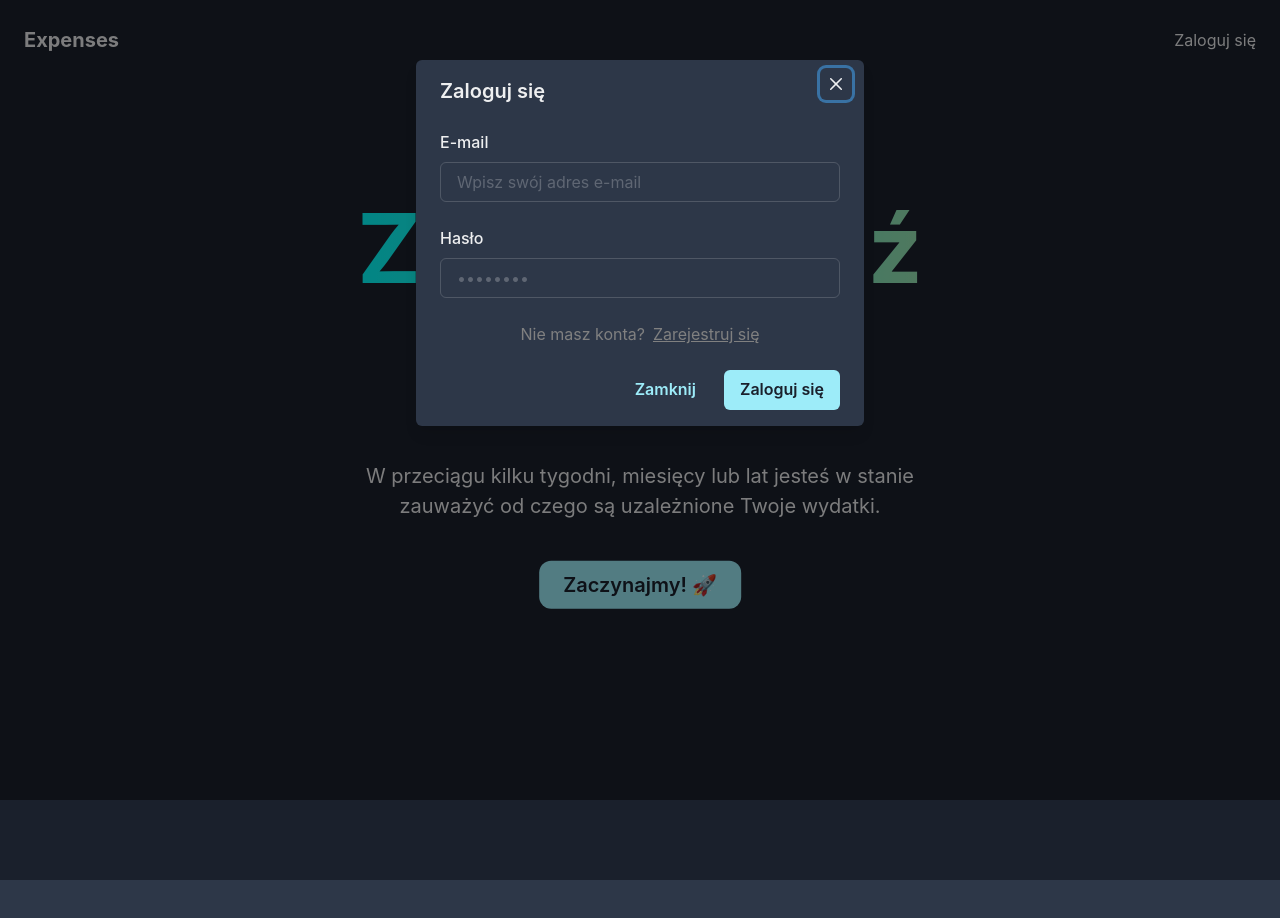
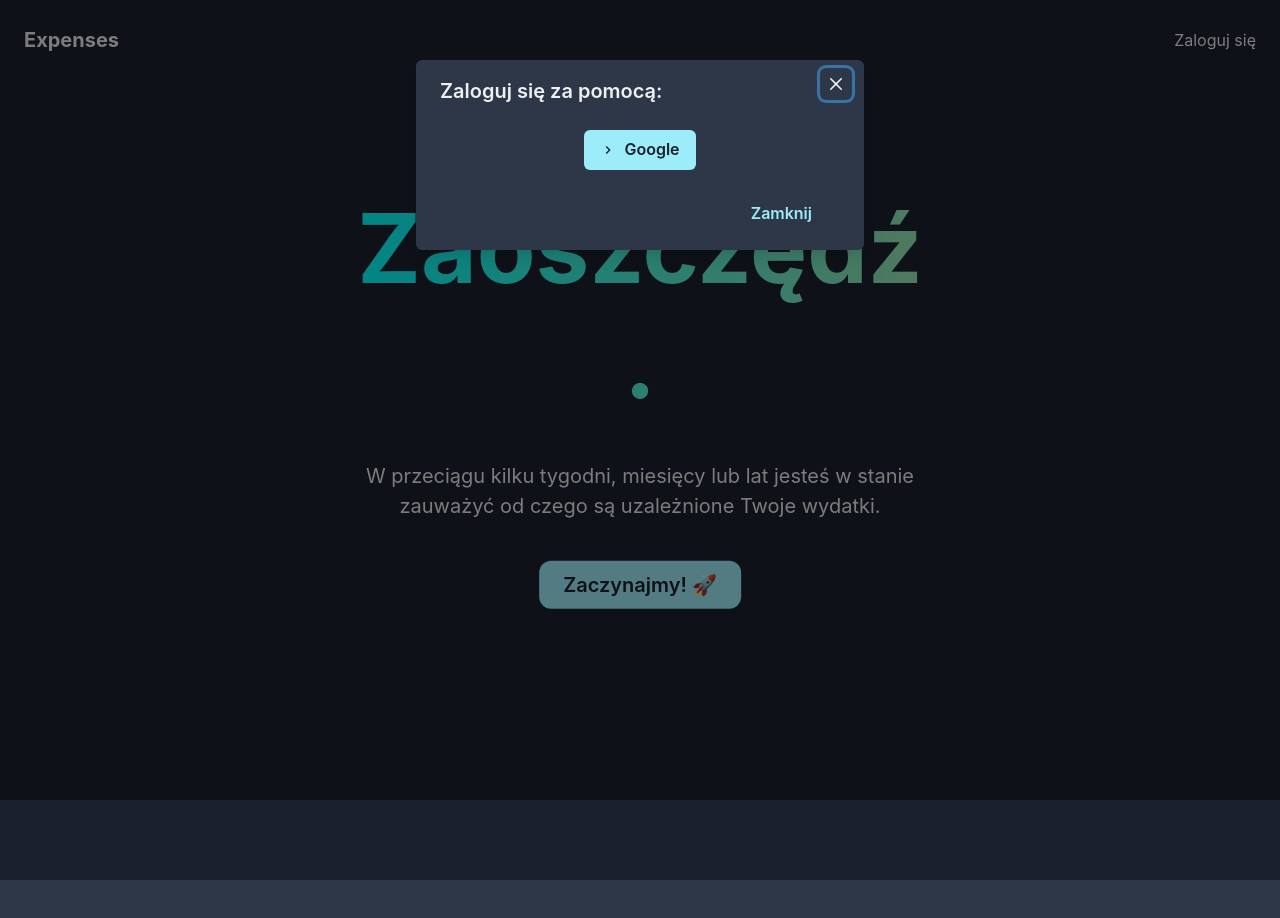
Before and after one commit to sebastianhaber/expenses, a React (Create React App) app: page / in a window 1280 px wide. Both pictures are taken after a click on the element "Zaloguj się". Shown: the top 918 px of the page. Built offline with nearby package versions, Linux system fonts and the light colour scheme.

Commit message:
Replaced login form with GoogleAuth, added database from Firebase

```diff
--- a/package.json
+++ b/package.json
@@ -12,6 +12,7 @@
     "@testing-library/react": "^11.1.0",
     "@testing-library/user-event": "^12.1.10",
     "aos": "^2.3.4",
+    "firebase": "^9.0.1",
     "framer-motion": "^4.1.17",
     "react": "^17.0.2",
     "react-dom": "^17.0.2",
--- a/src/components/addExpense/AddExpense.js
+++ b/src/components/addExpense/AddExpense.js
@@ -12,21 +12,22 @@ import {
   RadioGroup,
   Stack,
   Radio,
-  Text,
   NumberInput,
   NumberInputField,
   NumberInputStepper,
   NumberIncrementStepper,
   NumberDecrementStepper,
-  Flex,
   Select,
   FormControl,
   FormLabel,
+  useToast,
 } from "@chakra-ui/react"
 import React, { useContext, useState } from 'react'
 import { EXPENSES_CONTEXT } from "../../App"
 import { useForm } from 'react-hook-form'
 import { useEffect } from "react"
+import { db } from "../../firebase"
+import firebase from '@firebase/app-compat'
 
 const StyledFormLabel = (props) => {
     const { children } = props;
@@ -48,11 +49,38 @@ const FORM_INIT_VALUES = {
 
 export default function AddExpense({isOpen, onClose, btnRef}) {
     const context = useContext(EXPENSES_CONTEXT)
-    const { register, handleSubmit, reset, formState: {isSubmitSuccessful} } = useForm({defaultValues: FORM_INIT_VALUES});
+    const { register, handleSubmit, reset, getValues ,formState: {isSubmitSuccessful} } = useForm({defaultValues: FORM_INIT_VALUES});
     const [isTypeSelected, setSelectedType] = useState(null);
+    const toast = useToast();
+    const [isLoading, setLoading] = useState(false);
 
-    const onSubmit = (data) => {
-        console.log(data);
+    const onSubmit = async () => {
+        setLoading(true);
+        try {
+            const valuesWithTimestamp = {
+                ...getValues(),
+                timestamp: firebase.firestore.FieldValue.serverTimestamp()
+            }
+            await db.collection('expenses')
+                .doc(context.user.email).collection('activities').add(valuesWithTimestamp);
+
+            toast({
+                title: `💲 Dodano aktywność!`,
+                description: '',
+                status: 'success',
+                duration: 9000,
+                isClosable: true,
+            })
+        } catch (error) {
+            toast({
+                title: `😶 Coś poszło nie tak...`,
+                description: 'Nie możemy zapisać Twojej aktywności. Spróbuj ponownie.',
+                status: 'error',
+                duration: 9000,
+                isClosable: true,
+            })
+        }
+        setLoading(false);
         onClose();
     }
     const handleSetType = (data) => {
@@ -121,14 +149,14 @@ export default function AddExpense({isOpen, onClose, btnRef}) {
                                         placeholder='Wybierz kategorię'
                                         defaultValue='null'
                                         {...register('category')}>
-                                        <option value="food_drinks">Jedzenie i napoje</option>
-                                        <option value="shopping">Zakupy</option>
-                                        <option value="home">Dom i mieszkanie</option>
-                                        <option value="transport">Transport</option>
-                                        <option value="car">Samochód</option>
-                                        <option value="life">Życie i rozrywka</option>
-                                        <option value="finances">Nakłady finansowe</option>
-                                        <option value="investitions">Inwestycje</option>
+                                        <option value="Jedzenie i napoje">Jedzenie i napoje</option>
+                                        <option value="Zakupy">Zakupy</option>
+                                        <option value="Dom i mieszkanie">Dom i mieszkanie</option>
+                                        <option value="Transport">Transport</option>
+                                        <option value="Samochód">Samochód</option>
+                                        <option value="Życie i rozrywka">Życie i rozrywka</option>
+                                        <option value="Nakłady finansowe">Nakłady finansowe</option>
+                                        <option value="Inwestycje">Inwestycje</option>
                                     </Select>
                                 </FormControl>
                             </Box>
@@ -149,6 +177,7 @@ export default function AddExpense({isOpen, onClose, btnRef}) {
                     <Button
                         type='submit'
                         onClick={handleSubmit(onSubmit)}
+                        isLoading={isLoading}
                         colorScheme={context.colorScheme}>Zapisz</Button>
                 </DrawerFooter>
             </DrawerContent>
--- a/src/components/loginModal/Login.js
+++ b/src/components/loginModal/Login.js
@@ -1,145 +1,53 @@
 import {
-    Button, Center, FormControl, FormHelperText, FormLabel, Input, Modal, ModalBody, ModalCloseButton,
+    Button, Flex, Modal, ModalBody, ModalCloseButton,
     ModalContent, ModalFooter, ModalHeader, ModalOverlay, Text, useToast
-
 } from '@chakra-ui/react'
-import React, { useState } from 'react'
+import React from 'react'
 import { useContext } from 'react';
-import { useForm } from 'react-hook-form';
-import { useHistory } from 'react-router-dom';
 import { EXPENSES_CONTEXT } from '../../App';
 
-const CustomInput = (props) => {
-    const { id, type = 'text', label, placeholder, helperText, register } = props;
-    return (
-        <FormControl id={id} mb='6'>
-            <FormLabel>{ label }</FormLabel>
-            <Input type={type} placeholder={placeholder} {...register(id)} />
-            <FormHelperText>{ helperText }</FormHelperText>
-        </FormControl>
-    )
-}
-
-const LOGIN_INIT = {
-    name: '',
-    email: '',
-    password: '',
-    password_repeat: '',
-}
+import { getAuth, GoogleAuthProvider, signInWithPopup } from "firebase/auth";
+import { AtSignIcon, ChevronRightIcon } from '@chakra-ui/icons';
+import { db } from '../../firebase';
+import { useState } from 'react';
 
 export default function Login({ isOpen, onClose }) {
-    const [step, setStep] = useState('login');
-    let history = useHistory();
     const context = useContext(EXPENSES_CONTEXT)
-    const { register, handleSubmit, reset, getValues, formState: {isSubmitSuccessful} } = useForm({defaultValues: LOGIN_INIT});
     const toast = useToast();
+    const [isLoading, setLoading] = useState(false);
 
-    const toggleStep = () => {
-        if (step === 'login') setStep('register');
-        else setStep('login');
-        reset({
-            ...getValues(),
-            password: '',
-            password_repeat: ''
-        })
-    }
+    const provider = new GoogleAuthProvider();
+    const auth = getAuth();
 
-    const onSubmit = (data) => {
+    const showGoogleSignInButton = () => {
+        setLoading(true);
+        signInWithPopup(auth, provider)
+            .then((result) => {
+                // This gives you a Google Access Token. You can use it to access Google APIs.
+                const credential = GoogleAuthProvider.credentialFromResult(result);
+                const token = credential.accessToken;
+                const user = result.user;
 
-        const values = getValues();
-        const renderToast = (description, type) => {
-            toast({
-                title: "Coś poszło nie tak...",
-                description: description,
-                status: type,
-                duration: 9000,
-                isClosable: true,
-            })
-        }
+                db.collection('expenses').doc(user.email).set({
+                    email: user.email,
+                    displayName: user.displayName
+                })
 
-        if (step === 'register') {
-            if (values.name.trim() === '' || values.email.trim() === '' || values.password.trim() === '') {
-                renderToast('Wypełnij wszystkie pola.', 'error');
-                return;
-            }
-            if (values.password === values.password_repeat) {
-                if (values.password.indexOf(' ') > 0) {
-                    renderToast('Hasło nie może zawierać znaków Spacji.', 'error');
-                    return;
-                }
-                console.log('register', data);
-            } else {
-                renderToast('Wygląda na to, że hasła nie są takie same.', 'error');
-                return;
-            }
-        } else {
-            if (values.email.trim() === '' || values.password.trim() === '') {
-                renderToast('Wypełnij wszystkie pola.', 'error');
-                return;
-            }
-            // console.log('login', data);
-            context.setUser({
-                name: 'sebastian',
-                email: values.email,
-                expenses: {}
-            })
-            history.push('/dashboard');
-            onClose();
-        }
-    }
+                context.setUser(user);
+                context.token = token;
 
-    const LoginTab = () => {
-        return (
-            <>
-                <CustomInput
-                    id='email'
-                    label='E-mail'
-                    type='email'
-                    placeholder='Wpisz swój adres e-mail'
-                    register={register}
-                />
-                <CustomInput
-                    id='password'
-                    label='Hasło'
-                    type='password'
-                    placeholder='••••••••'
-                    register={register}
-                />
-            </>
-        )
-    }
-    const RegisterTab = () => {
-        return (
-            <>
-                <CustomInput
-                    id='name'
-                    label='Imię'
-                    placeholder='Wpisz swoje imię'
-                    register={register}
-                />
-                <CustomInput
-                    id='email'
-                    label='E-mail'
-                    type='email'
-                    placeholder='Wpisz swój adres e-mail'
-                    register={register}
-                    />
-                <CustomInput
-                    id='password'
-                    label='Hasło'
-                    type='password'
-                    placeholder='••••••••'
-                    register={register}
-                    />
-                <CustomInput
-                    id='password_repeat'
-                    label='Powtórz hasło'
-                    type='password'
-                    placeholder='••••••••'
-                    register={register}
-                />
-            </>
-        )
+                onClose();
+            }).catch((error) => {
+                const errorMessage = error.message;
+                toast({
+                    title: `Coś poszło nie tak...`,
+                    description: errorMessage,
+                    status: 'error',
+                    duration: 9000,
+                    isClosable: true,
+                })
+            });
+        setLoading(false);
     }
 
     return (
@@ -147,42 +55,24 @@ export default function Login({ isOpen, onClose }) {
             <ModalOverlay />
             <ModalContent boxShadow='lg'>
                 <ModalHeader>
-                    {step === 'login' && 'Zaloguj się'}
-                    {step === 'register' && 'Zarejestruj się'}
+                    <Text>Zaloguj się za pomocą:</Text>
                 </ModalHeader>
                 <ModalCloseButton />
                 <ModalBody>
-                    {step === 'login' && <LoginTab />}
-                    {step === 'register' && <RegisterTab />}
-                    <Center mt='6' color='gray'>
-                        <Text mr='2'>
-                            {step === 'login' && 'Nie masz konta?'}
-                            {step === 'register' && 'Masz już konto?'}
-                        </Text>
-                        <Text
-                            transition='color .2s ease'
-                            _hover={
-                                {
-                                    color: 'white',
-                                }
-                            }
-                            onClick={toggleStep}
-                            textDecor='underline'
-                            cursor='pointer'>
-                            {step === 'login' && 'Zarejestruj się'}
-                            {step === 'register' && 'Zaloguj się'}
-                        </Text>
-                    </Center>
+                    <Flex flexDir='column' justifyContent='space-evenly' alignItems='center' >
+                        <Button
+                            isLoading={isLoading}
+                            colorScheme={context.colorScheme}
+                            onClick={() => showGoogleSignInButton()}>
+                            <ChevronRightIcon mr='2' /> Google
+                        </Button>
+                    </Flex>
                 </ModalBody>
 
                 <ModalFooter>
                     <Button colorScheme="cyan" variant='ghost' mr={3} onClick={onClose}>
                         Zamknij
                     </Button>
-                    <Button colorScheme='cyan' onClick={handleSubmit(onSubmit)}>
-                        {step === 'login' && 'Zaloguj się'}
-                        {step === 'register' && 'Zarejestruj się'}
-                    </Button>
                 </ModalFooter>
             </ModalContent>
         </Modal>
--- /dev/null
+++ b/src/firebase.js
@@ -0,0 +1,23 @@
+// Import the functions you need from the SDKs you need
+import firebase from "firebase/compat/app";
+import { getAnalytics } from "firebase/analytics";
+import 'firebase/compat/firestore'
+// TODO: Add SDKs for Firebase products that you want to use
+// https://firebase.google.com/docs/web/setup#available-libraries
+
+// Your web app's Firebase configuration
+// For Firebase JS SDK v7.20.0 and later, measurementId is optional
+const firebaseConfig = {
+  apiKey: "AIzaSyA2ebpLTETSdMbhaDddOm1QB3q_HHyD3IM",
+  authDomain: "expenses-be913.firebaseapp.com",
+  projectId: "expenses-be913",
+  storageBucket: "expenses-be913.appspot.com",
+  messagingSenderId: "11225107206",
+  appId: "1:11225107206:web:8cae2f05dc20397755ec87",
+  measurementId: "G-XQKBD42B4X"
+};
+
+// Initialize Firebase
+const app = firebase.initializeApp(firebaseConfig);
+export const analytics = getAnalytics(app);
+export const db = firebase.firestore();
```
Also changed, not shown: src/App.js (+9 -3 lines), src/components/nav/Nav.js (+9 -2 lines), src/views/Dashboard.js (+77 -18 lines), 2 other files (tests, documents, lock files or other folders).
